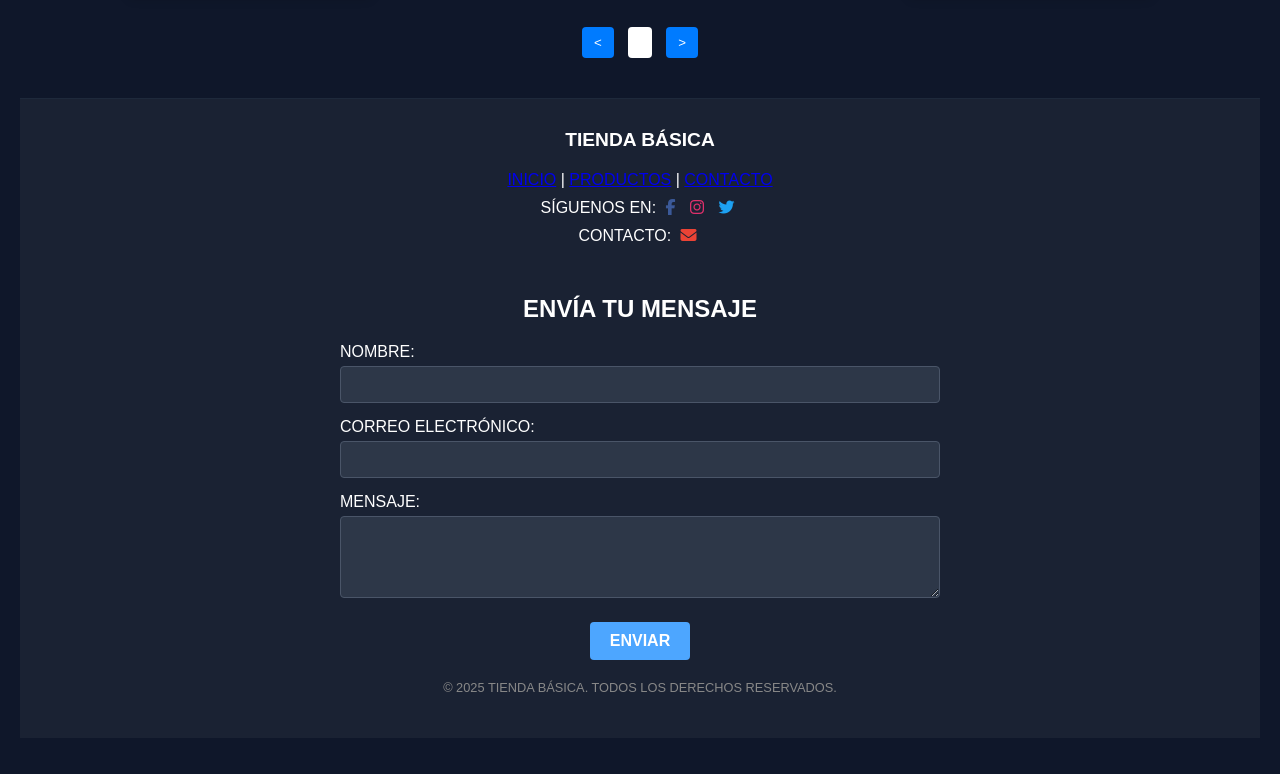
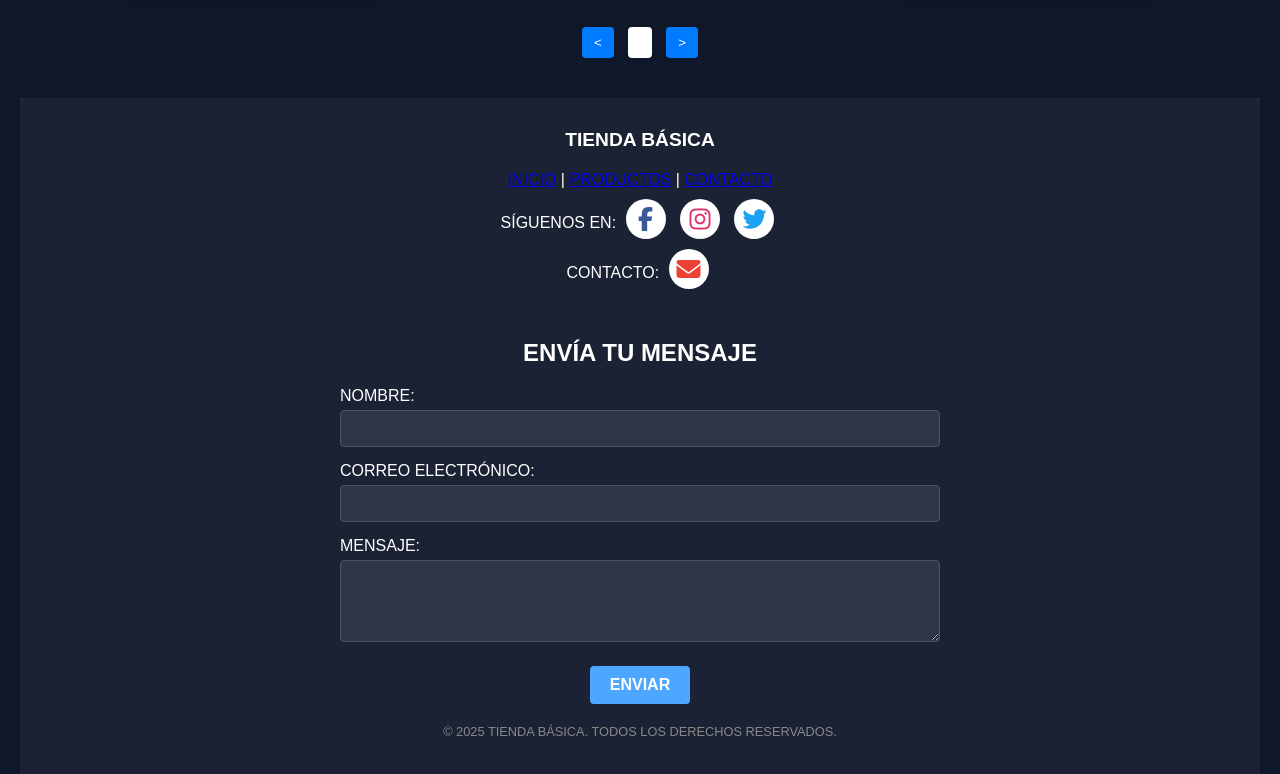
Before and after one commit to CabaUniversidad/Aegys, a plain HTML site: page index.html in a window 1280 px wide. Shown: the part 1099-1873 px from the top of the page. Drawn offline with Linux system fonts and the light colour scheme.

Commit message:
franz:dev/fondo en los iconos

```diff
--- a/css/style.css
+++ b/css/style.css
@@ -105,7 +105,7 @@ button { cursor: pointer; }
 
 
 
-/* ===== Footer (con Iconos Coloridos) ===== */
+/* ===== Footer (con Iconos Grandes y Fondo Blanco) ===== */
 footer {
     background-color: #1a2233;
     color: #fff;
@@ -187,40 +187,46 @@ footer .footer-content {
     margin: 0;
 }
 
-/* Estilo general para los enlaces de iconos */
-.social-links a, .contact-info a {
-    color: #fff; /* El texto del enlace sigue siendo blanco */
-    text-decoration: none;
-    font-weight: bold;
+/* Estilo para el contenedor de cada icono (fondo blanco y tamaño) */
+.icon-bg {
     display: inline-flex;
+    justify-content: center;
     align-items: center;
-    gap: 8px;
-    margin: 0 5px;
+    width: 40px; /* Tamaño del área del icono */
+    height: 40px; /* Tamaño del área del icono */
+    background-color: #fff; /* Fondo blanco */
+    border-radius: 50%; /* Forma circular */
+    margin: 0 5px; /* Espacio entre iconos */
+    transition: transform 0.2s ease-in-out; /* Animación al pasar el ratón */
 }
 
-.social-links a:hover, .contact-info a:hover {
-    text-decoration: underline;
+.icon-bg:hover {
+    transform: scale(1.1); /* Efecto de crecimiento al pasar el ratón */
 }
 
-/* Colores específicos para los iconos de redes sociales */
+/* Estilo para los iconos dentro del fondo blanco */
+.icon-bg .fab,
+.icon-bg .fas {
+    font-size: 1.5em; /* Tamaño del icono */
+    /* Reseteamos el color a transparente para que el color específico de cada red social tome efecto */
+    color: initial;
+}
+
+
+/* Colores específicos para los iconos de redes sociales (dentro del fondo blanco) */
 .social-links a .fa-facebook-f {
     color: #3b5998; /* Color de Facebook */
 }
 
 .social-links a .fa-instagram {
     color: #E1306C; /* Color de Instagram */
-    /* Para un degradado (más real, pero más complejo):
-    background: -webkit-linear-gradient(45deg, #f09433 0%,#e6683c 25%,#dc2743 50%,#cc2366 75%,#bc1888 100%);
-    -webkit-background-clip: text;
-    -webkit-text-fill-color: transparent;
-    */
 }
 
 .social-links a .fa-twitter {
     color: #1DA1F2; /* Color de Twitter */
 }
 
-/* Color para el icono de correo */
+/* Color para el icono de correo (dentro del fondo blanco) */
 .contact-info a .fa-envelope {
     color: #EA4335; /* Un rojo vibrante, similar a Gmail */
 }
--- a/index.html
+++ b/index.html
@@ -154,13 +154,13 @@
             </p>
             <div class="social-links">
                 <p>SÍGUENOS EN:
-                    <a href="#"><i class="fab fa-facebook-f"></i></a>
-                    <a href="#"><i class="fab fa-instagram"></i></a>
-                    <a href="#"><i class="fab fa-twitter"></i></a>
+                    <a href="#"><span class="icon-bg"><i class="fab fa-facebook-f"></i></span></a>
+                    <a href="#"><span class="icon-bg"><i class="fab fa-instagram"></i></span></a>
+                    <a href="#"><span class="icon-bg"><i class="fab fa-twitter"></i></span></a>
                 </p>
             </div>
             <div class="contact-info">
-                <p>CONTACTO: <a href="mailto:INFO@TIENDABASICA.COM"><i class="fas fa-envelope"></i></a></p>
+                <p>CONTACTO: <a href="mailto:INFO@TIENDABASICA.COM"><span class="icon-bg"><i class="fas fa-envelope"></i></span></a></p>
             </div>
         </div>
 
```
